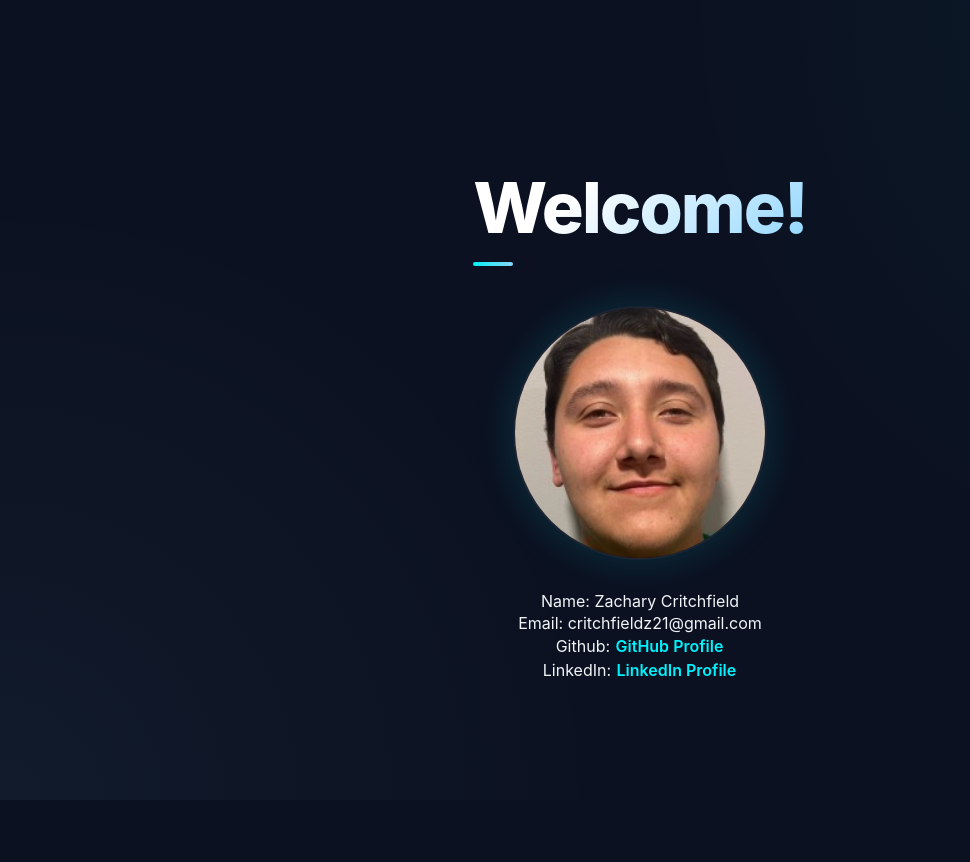
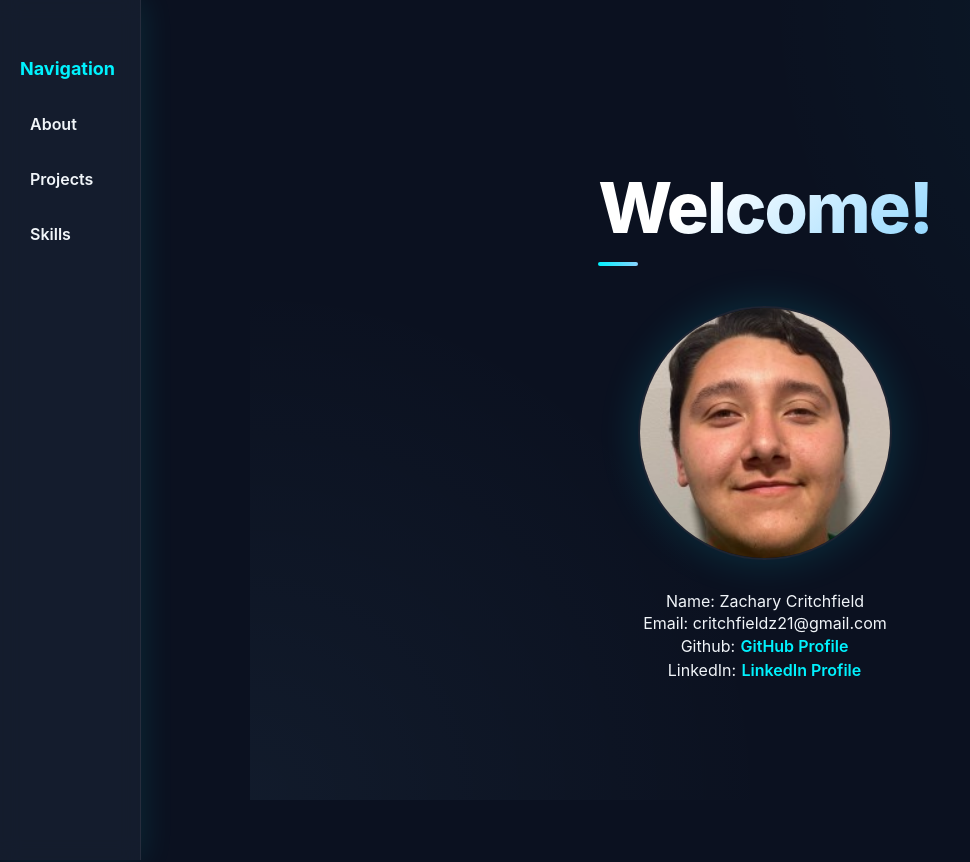
Before and after one commit to Critchfieldz21/Github-Portfolio, a React (Create React App) app in the folder portfolio/: page / in a window 1280 px wide. Shown: the top 862 px of the page, without its empty margins (0-970 px from the left). Built offline with nearby package versions, Linux system fonts and the light colour scheme.

Commit message:
updated resume to have side bar to move to exact place in resume

```diff
--- a/portfolio/src/App.css
+++ b/portfolio/src/App.css
@@ -25,6 +25,7 @@
   background:
     radial-gradient(circle at top right, rgba(0, 242, 254, 0.05), transparent 40%),
     radial-gradient(circle at bottom left, rgba(137, 212, 255, 0.05), transparent 40%);
+  margin-left: 250px;
 }
 
 .App-header p,
@@ -62,7 +63,8 @@
 .App-content {
   padding: 100px 24px;
   max-width: 800px;
-  margin: 0 auto;
+  margin: 0;
+  margin-left: 250px;
   text-align: left;
 }
 
@@ -214,3 +216,113 @@ a:hover {
 .download-link-btn:hover {
   color: var(--secondary-accent);
 }
+
+/* SIDEBAR NAVIGATION */
+.sidebar-toggle {
+  display: none;
+}
+
+.sidebar {
+  position: fixed;
+  left: 0;
+  top: 0;
+  width: 100px;
+  height: 100vh;
+  background: var(--glass-bg);
+  border-right: 1px solid var(--glass-border);
+  backdrop-filter: blur(10px);
+  z-index: 999;
+  overflow-y: auto;
+  padding: 40px 20px 20px 20px;
+  box-shadow: 2px 0 30px rgba(0, 242, 254, 0.1);
+}
+
+.sidebar.open {
+  left: 0;
+}
+
+.sidebar-close {
+  display: none;
+}
+
+.sidebar h3 {
+  color: var(--primary-accent);
+  margin-bottom: 25px;
+  font-size: 18px;
+}
+
+.sidebar ul {
+  list-style: none;
+  padding: 0;
+  margin: 0;
+}
+
+.sidebar li {
+  margin-bottom: 15px;
+}
+
+.sidebar a {
+  color: var(--text-main);
+  cursor: pointer;
+  font-size: 16px;
+  transition: var(--transition-smooth);
+  display: block;
+  padding: 10px;
+  border-radius: 6px;
+}
+
+.sidebar a:hover {
+  background: rgba(0, 242, 254, 0.1);
+  color: var(--primary-accent);
+  padding-left: 15px;
+}
+
+/* Sidebar margin already applied in main rules above */
+
+/* Mobile responsiveness */
+@media (max-width: 768px) {
+  .sidebar-toggle {
+    display: block;
+    top: 15px;
+    left: 15px;
+    padding: 8px 12px;
+    font-size: 16px;
+  }
+
+  .sidebar {
+    width: 50px;
+    left: -200px;
+    padding: 50px 20px 20px 20px;
+  }
+
+  .sidebar.open {
+    left: 0;
+  }
+
+  .sidebar-close {
+    display: block;
+    position: absolute;
+    top: 15px;
+    right: 15px;
+    background: transparent;
+    border: none;
+    color: var(--primary-accent);
+    font-size: 24px;
+    cursor: pointer;
+    transition: var(--transition-smooth);
+    padding: 5px 10px;
+  }
+
+  .sidebar-close:hover {
+    color: var(--secondary-accent);
+    transform: rotate(90deg);
+  }
+
+  .App-content {
+    margin-left: 0;
+  }
+
+  .App-header {
+    margin-left: 0;
+  }
+}
--- a/portfolio/src/App.js
+++ b/portfolio/src/App.js
@@ -60,6 +60,15 @@ const SKILLS = {
 
 function App() {
   const [selectedImg, setSelectedImg] = useState(null);
+  const [sidebarOpen, setSidebarOpen] = useState(false);
+
+  const scrollToSection = (sectionId) => {
+    const element = document.getElementById(sectionId);
+    if (element) {
+      element.scrollIntoView({ behavior: 'smooth' });
+      setSidebarOpen(false);
+    }
+  };
 
   const downloadFile = useCallback((fileName) => {
     const link = document.createElement('a');
@@ -83,6 +92,21 @@ function App() {
           <img src={selectedImg} alt="Zoomed View" />
         </div>
       )}
+
+      {/* Sidebar Navigation */}
+      <button className="sidebar-toggle" onClick={() => setSidebarOpen(!sidebarOpen)}>
+        ☰ Menu
+      </button>
+
+      <nav className={`sidebar ${sidebarOpen ? 'open' : ''}`}>
+        <button className="sidebar-close" onClick={() => setSidebarOpen(false)}>✕</button>
+        <h3>Navigation</h3>
+        <ul>
+          <li><a onClick={() => scrollToSection('about')}>About</a></li>
+          <li><a onClick={() => scrollToSection('projects')}>Projects</a></li>
+          <li><a onClick={() => scrollToSection('skills')}>Skills</a></li>
+        </ul>
+      </nav>
 
       <header className="App-header">
         <h1 className="hero-text">Welcome!</h1>
```
Also changed, not shown: 1 other file (tests, documents, lock files or other folders).
